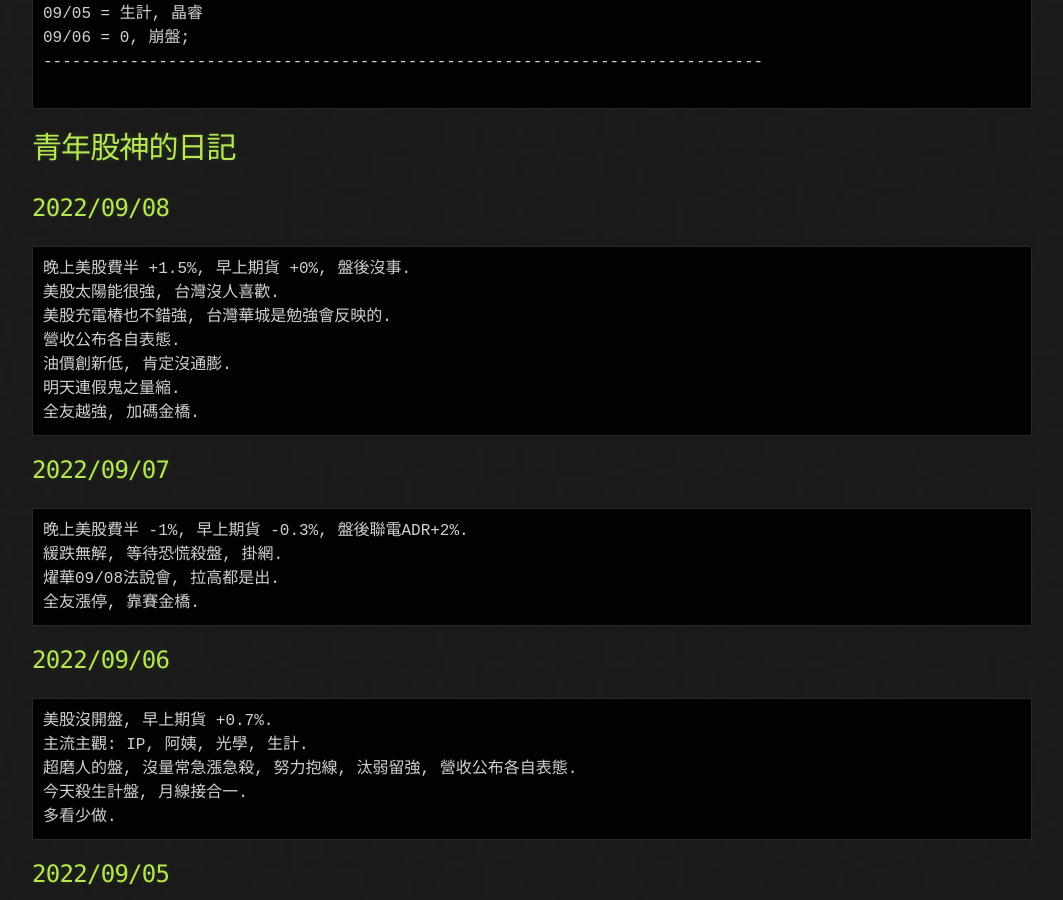
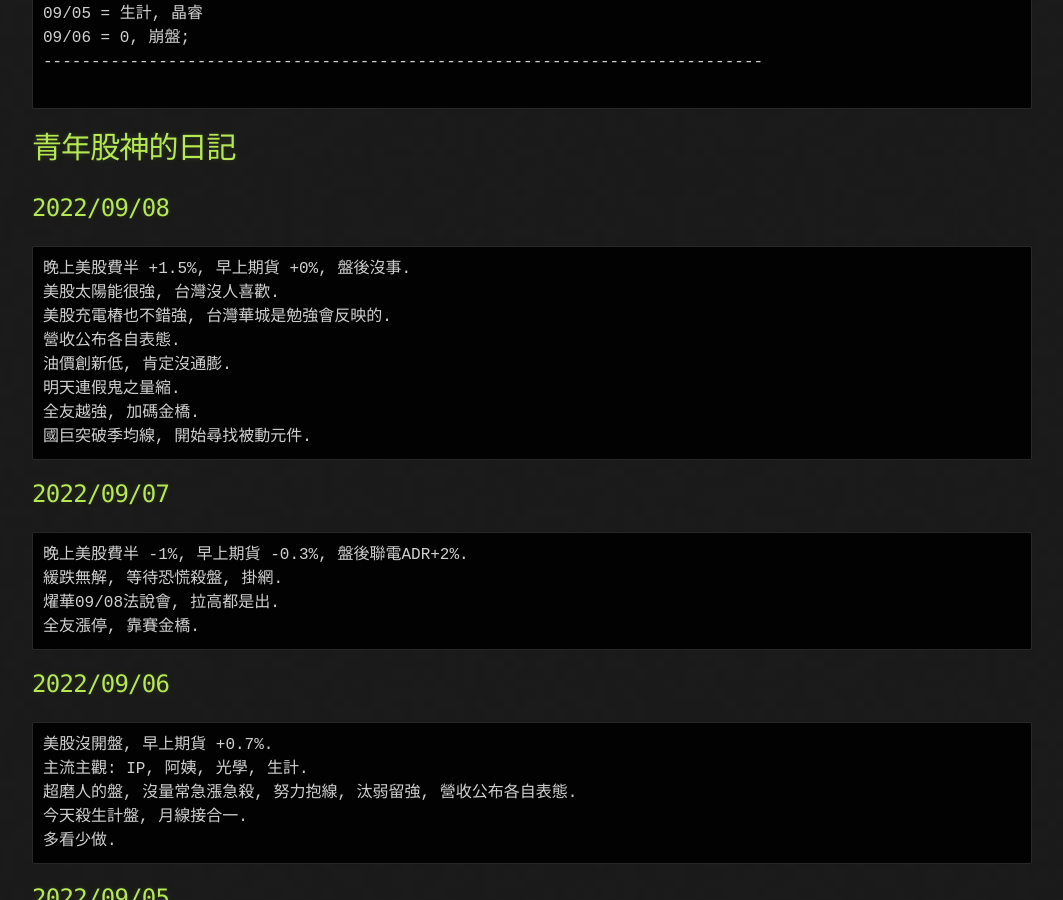
Before and after one commit to lepg5487/Stock_God, a Jekyll site: the page built from index.md, in a window 1280 px wide and 900 px high, scrolled down 1018 px. Shown: the whole window, without its empty margins (108-1171 px from the left). Built offline with Jekyll 4.4.1, drawn with Linux system fonts in a browser that asks for light colours; our own code applies the rules of GitHub Pages for plain Markdown files.

Commit message:
Update index.md

````diff
--- a/index.md
+++ b/index.md
@@ -51,6 +51,7 @@ layout: testlayouts
 油價創新低, 肯定沒通膨.
 明天連假鬼之量縮.
 全友越強, 加碼金橋.
+國巨突破季均線, 開始尋找被動元件.
 ```
 
 ## 2022/09/07
````
